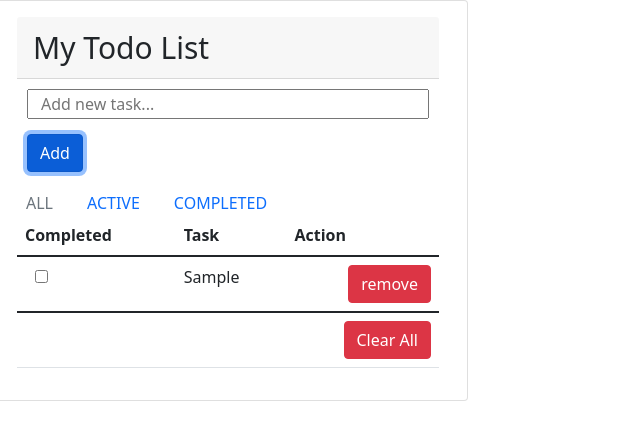
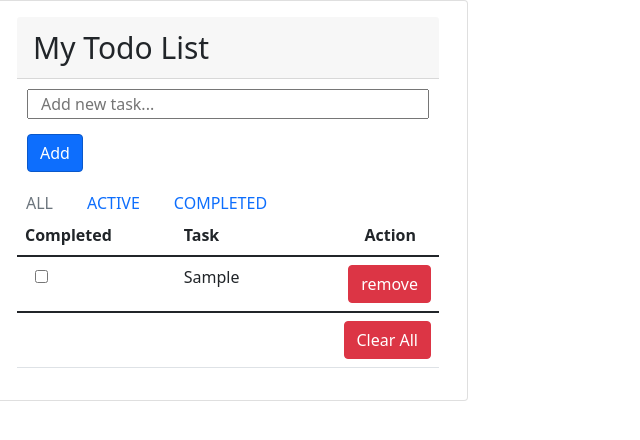
Before and after one commit to k-mill1/todo-list, a React (Create React App) app: page / in a window 1280 px wide. Both pictures are taken after typing "Sample" into the empty fields and a click on the button "Add". Shown: the top 440 px of the page, without its empty margins (0-640 px from the left). Built offline with nearby package versions, Linux system fonts and the light colour scheme.

Commit message:
fix taskid

```diff
--- a/src/Add.js
+++ b/src/Add.js
@@ -27,7 +27,7 @@ const Add = (props) => {
                     }}
                 />
             </Row>
-              <Button className="ml-5 add-button" type="submit">
+              <Button className="ml-5 add-button blue-button" type="submit">
                   Add
               </Button>
           </Form>
--- a/src/App.css
+++ b/src/App.css
@@ -10,10 +10,32 @@
   margin: 10px
 }
 
-.clearAll {
+
+.action {
+  float: right;
+  padding-right: 15px
+}
+
+.red-button {
   float: right
 }
 
-.remove-button {
-  float: right
+.red-button:focus,.red-button:active {
+  outline: none !important;
+  box-shadow: none !important;
+  background-color: #dc3545;
 }
+
+.red-button:hover {
+  background-color: #a8222f;
+}
+
+.blue-button:focus,.blue-button:active {
+  outline: none !important;
+  box-shadow: none !important;
+  background-color: #0d6efd;
+}
+
+.bue-button:hover {
+  background-color: #1f3a63;
+}
--- a/src/Todo.js
+++ b/src/Todo.js
@@ -11,11 +11,11 @@ function Todo(props) {
         checked={props.completed}
         onChange={props.onChange} />
       </td>
-      <td>
+      <td className = "task">
         {props.description}
       </td>
       <td>
-        <Button className = "remove-button" variant="danger" onClick={props.removeClick}>
+        <Button className = "red-button" variant="danger" onClick={props.removeClick}>
           remove
         </Button>
       </td>
--- a/src/VisibleTodos.js
+++ b/src/VisibleTodos.js
@@ -12,7 +12,7 @@ function VisibleTodos(props) {
           <tr>
             <th>Completed</th>
             <th>Task</th>
-            <th>Action</th>
+            <th ><span className = "action">Action</span></th>
           </tr>
         </thead>
         <tbody>
@@ -27,8 +27,8 @@ function VisibleTodos(props) {
         </tbody>
         <tfoot>
           <tr>
-            <td colspan="3">
-              <Button className = "clearAll" variant="danger" onClick={props.removeAll}>
+            <td colSpan="3">
+              <Button className = "red-button" variant="danger" onClick={props.removeAll}>
                 Clear All
               </Button>
             </td>
--- a/src/reducer.js
+++ b/src/reducer.js
@@ -19,12 +19,16 @@ function visibilityFilterReducer(state = VisibilityFilters.SHOW_ALL, action) {
 const initialState = []
 
 function itemReducer(state = [], action) {
+    let lastId = 0
+    if (JSON.stringify(state) !== "[]"){
+        lastId = state[state.length - 1].id + 1
+    }
     switch (action.type) {
         case ADD_ITEM:
             return [
                 ...state,
                 {
-                    id: action.id,
+                    id: lastId,
                     description: action.text,
                     completed: false
                 }
```
